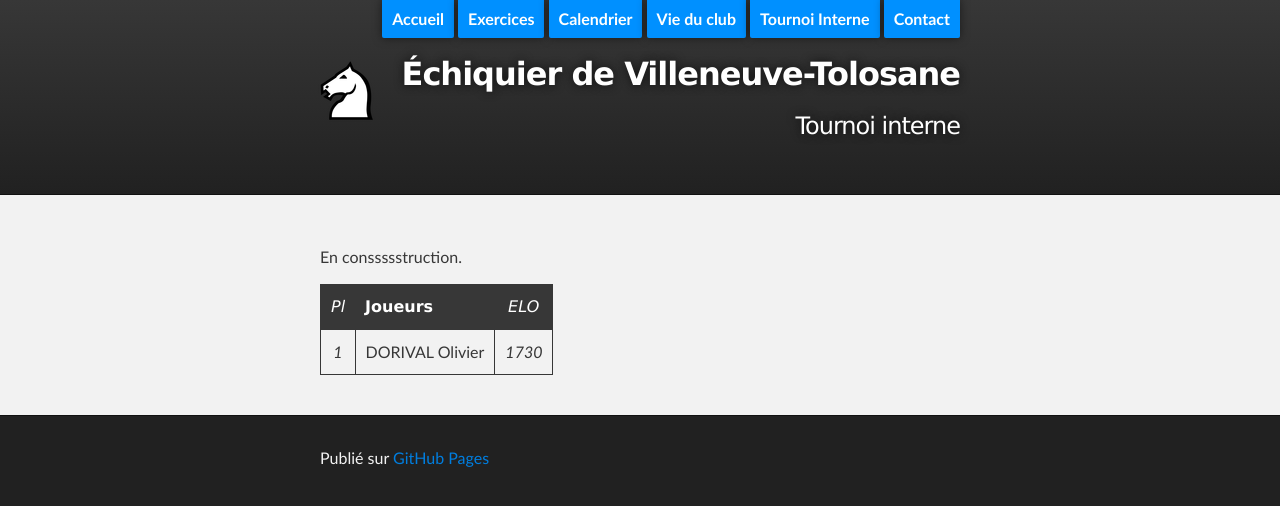
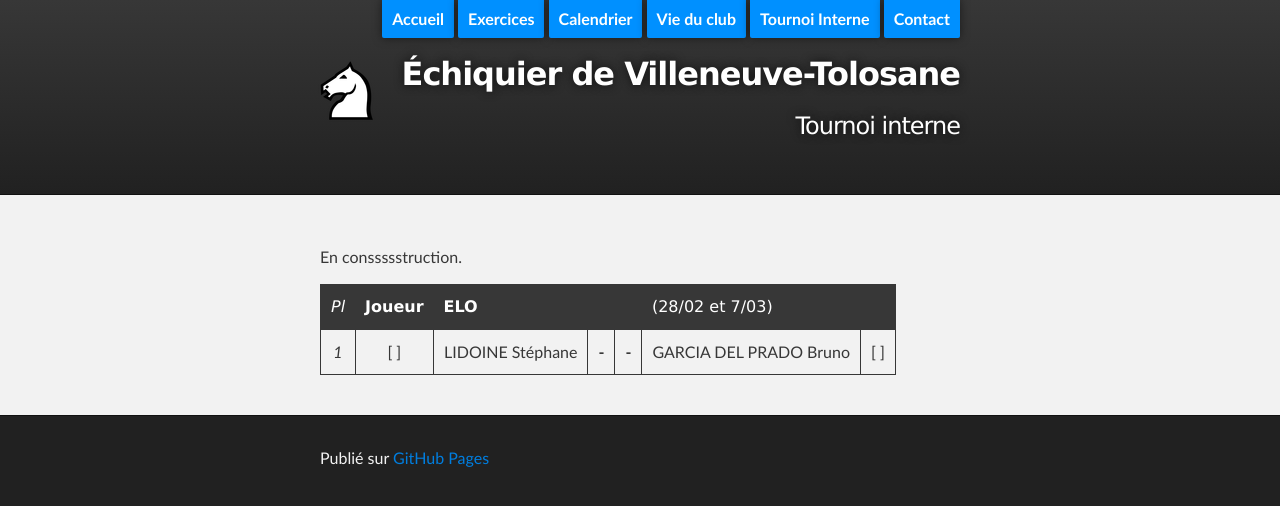
Before and after one commit to echiquier-villeneuve-tolosane/echiquier-villeneuve-tolosane.github.io, a Jekyll site: the page built from tournoiinterne.md, in a window 1280 px wide. Shown: the top 506 px of the page. Built offline with Jekyll 4.4.1, drawn with Linux system fonts in a browser that asks for light colours; nearby versions of some CDN libraries.

Commit message:
Updated tournoiinterne.md

```diff
--- a/tournoiinterne.md
+++ b/tournoiinterne.md
@@ -7,6 +7,6 @@
 
 En conssssstruction.
 
-|*Pl*| **Joueurs**  | *ELO*          |
-|:--:|:------------ |:--------------:|
-|*1* | DORIVAL Olivier | *1730*      |
+|*Pl*|  **Joueur** | **ELO**     |     |     |  (28/02 et 7/03)          |     |
+|:-:|:---:| -------------------- |:---:|:---:| ------------------------- |:---:|
+|*1*| [ ] | LIDOINE Stéphane        |**-**|**-**| GARCIA DEL PRADO Bruno | [ ] |
```
